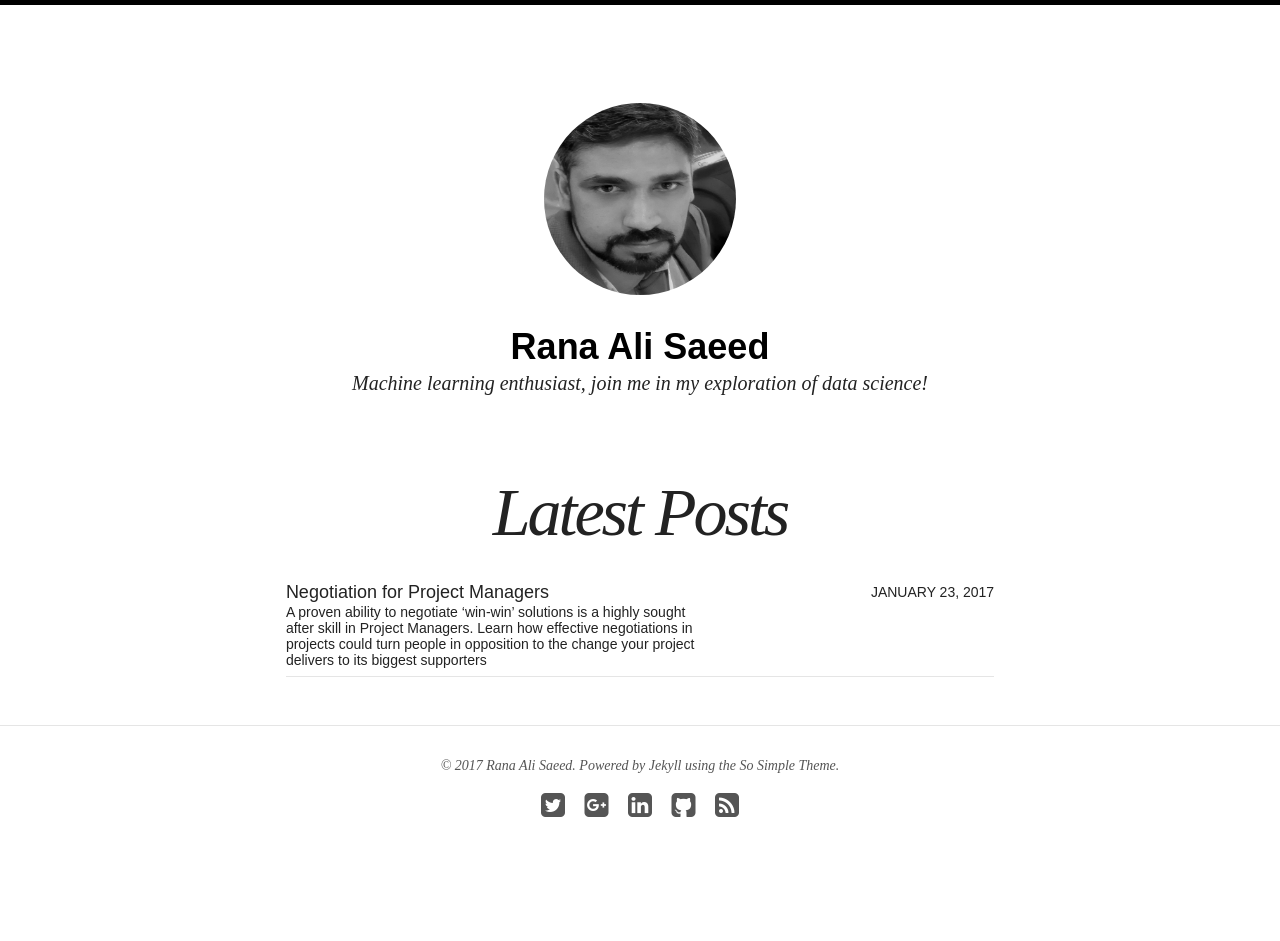
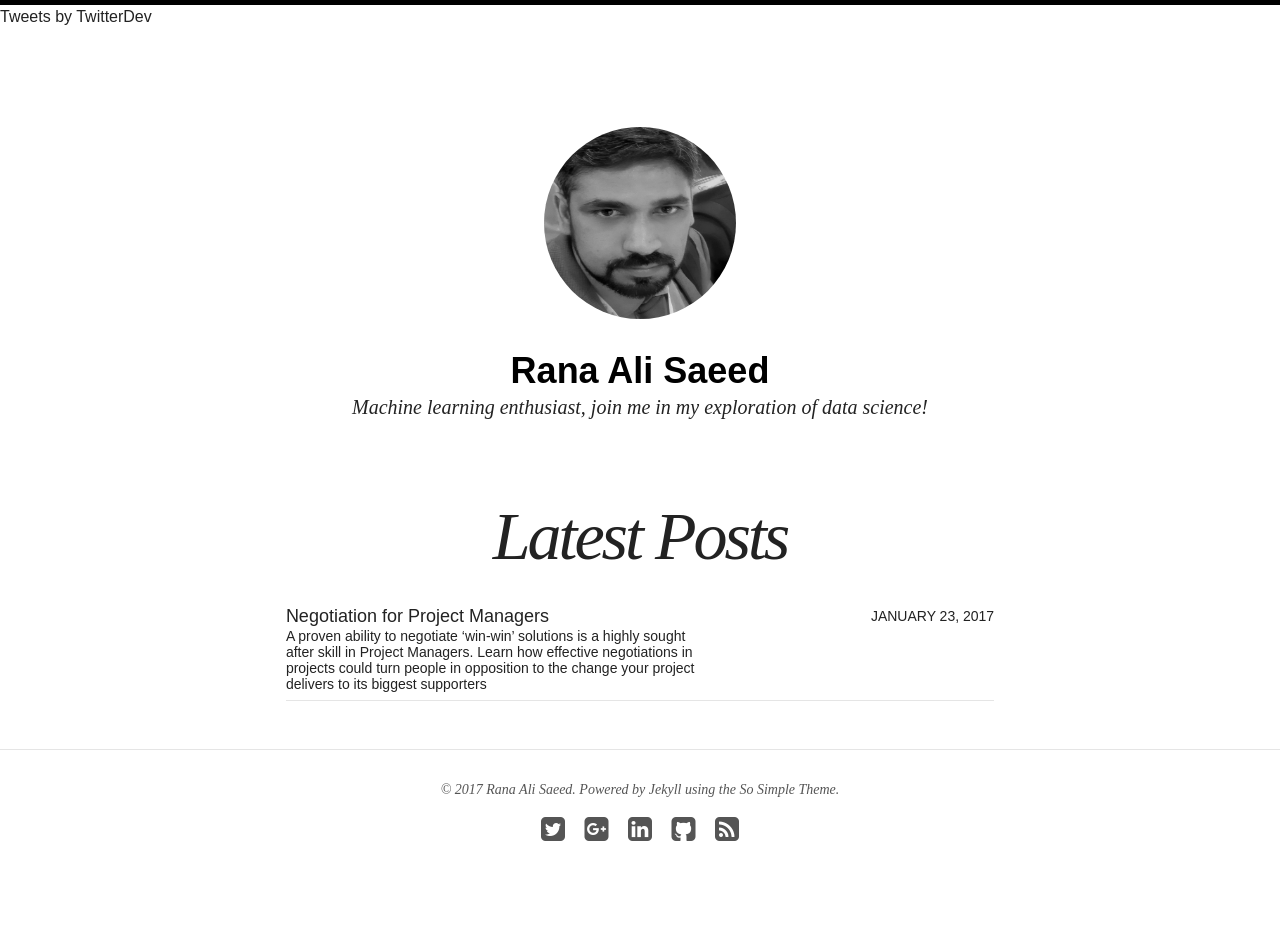
Before and after one commit to ranaalisaeed/ranaalisaeed.github.io, a Jekyll site: the page built from index.html, in a window 1280 px wide. Built offline with Jekyll 4.4.1, drawn with Linux system fonts in a browser that asks for light colours; nearby versions of some CDN libraries; comment, search, counter and statistics services are not loaded; before the commit the page ends 917 px from its top, so only the background shows below that.

Commit message:
twitter feed

```diff
--- a/_includes/head.html
+++ b/_includes/head.html
@@ -9,6 +9,8 @@
 {% include open-graph.html %}
 
 {% include twitter-cards.html %}
+
+{% include twitter-feed.html %}
 
 {% if site.owner.google.verify %}<!-- Webmaster Tools verfication -->
 <meta name="google-site-verification" content="{{ site.owner.google.verify }}">{% endif %}
--- /dev/null
+++ b/_includes/twitter-feed.html
@@ -0,0 +1,5 @@
+<a class="twitter-timeline" href="https://twitter.com/TwitterDev">
+	Tweets by TwitterDev
+</a>
+<script async src="//platform.twitter.com/widgets.js" charset="utf-8">
+</script>
```
